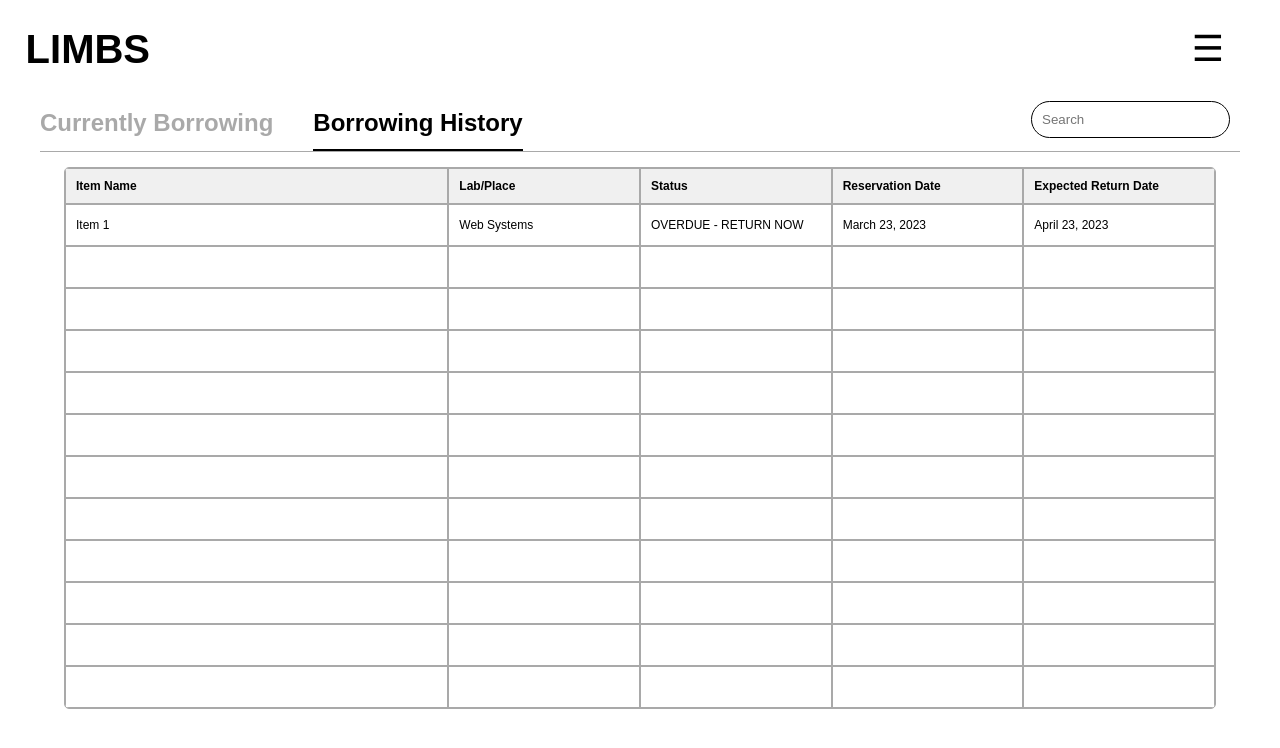
After one commit to RPI-ITWS/ITWS-2110-F24-LuckyCharms, a PHP site: page /pages/borrowingHistory/borrowing_history.html in a window 1280 px wide. The commit adds this page. Shown: the top 748 px of the page. Run offline with PHP 8.4, Linux system fonts and the light colour scheme.

Commit message:
Finished Styling for Table
Completed Styling for the Table in the borrowing history page.

Still have to add some minor styling on specific components.

```diff
--- a/borrowing_history.css
+++ b/pages/borrowingHistory/borrowing_history.css
@@ -76,3 +76,42 @@ body {
     height: 25px;
     margin-bottom: 10px;
 }
+
+table {
+    width: 90%;
+    margin: auto;
+    border-spacing: 0;
+    border-collapse: separate;
+    border: 0.5px;
+    border-style: solid;
+    border-color: darkgray;
+    border-radius: 5px;
+    overflow: hidden;
+    font-size: 12px;
+}
+
+table thead {
+    background-color: #f0f0f0;
+}
+
+table th {
+    padding: 10px;
+    text-align: left;
+    border: 0.5px;
+    border-style: solid;
+    border-color: darkgray;
+}
+
+table td {
+    padding: 10px;
+    text-align: left;
+    border: 0.5px;
+    border-style: solid;
+    border-color: darkgray;
+    height: 20px;
+    width: 15%;
+}
+
+.item-name {
+    width: 30%;
+}
--- /dev/null
+++ b/pages/borrowingHistory/borrowing_history.html
@@ -0,0 +1,127 @@
+<!DOCTYPE html>
+
+<html lang="en">
+    <head>
+        <meta charset="UTF-8">
+        <meta name="viewport" content="width=device-width, initial-scale=1.0">
+        <title>Borrowing History</title>
+        <link rel="stylesheet" href="./borrowing_history.css" media="screen">
+        <script src="./borrowing_history.js"></script>
+    </head>
+    <body>
+        <div id="navbar">
+            <h1 id="logo">LIMBS</h1>
+            <button id="menu-icon">&#9776;</button>
+        </div>
+
+        <div id="content">
+            <div id="tab-bar">
+                <h2 class="tab-button">Currently Borrowing</h2>
+                <h2 class="tab-button" id="chosen">Borrowing History</h2>
+
+                <div id="search-bar">
+                    <input type="text" placeholder="Search">
+                </div>
+            </div>
+
+            <table>
+                <thead>
+                    <tr>
+                        <th>Item Name</th>
+                        <th>Lab/Place</th>
+                        <th>Status</th>
+                        <th>Reservation Date</th>
+                        <th>Expected Return Date</th>
+                    </tr>
+                </thead>
+
+                <tbody>
+                    <tr>
+                        <td class="item-name">Item 1</td>
+                        <td class="place">Web Systems</td>
+                        <td><span class="status">OVERDUE - RETURN NOW</span></td>
+                        <td class="reservation">March 23, 2023</td>
+                        <td class="expected-return-date">April 23, 2023</td>
+                    </tr>
+                    <tr>
+                        <td class="item-name"></td>
+                        <td class="place"></td>
+                        <td><span class="status"></span></td>
+                        <td class="reservation"></td>
+                        <td class="expected-return-date"></td>
+                    </tr>
+                    <tr>
+                        <td class="item-name"> </td>
+                        <td class="place"> </td>
+                        <td><span class="status"> </span></td>
+                        <td class="reservation"> </td>
+                        <td class="expected-return-date"> </td>
+                    </tr>
+                    <tr>
+                        <td class="item-name"> </td>
+                        <td class="place"> </td>
+                        <td><span class="status"> </span></td>
+                        <td class="reservation"> </td>
+                        <td class="expected-return-date"> </td>
+                    </tr>
+                    <tr>
+                        <td class="item-name"> </td>
+                        <td class="place"> </td>
+                        <td><span class="status"> </span></td>
+                        <td class="reservation"> </td>
+                        <td class="expected-return-date"> </td>
+                    </tr>
+                    <tr>
+                        <td class="item-name"> </td>
+                        <td class="place"> </td>
+                        <td><span class="status"> </span></td>
+                        <td class="reservation"> </td>
+                        <td class="expected-return-date"> </td>
+                    </tr>
+                    <tr>
+                        <td class="item-name"> </td>
+                        <td class="place"> </td>
+                        <td><span class="status"> </span></td>
+                        <td class="reservation"> </td>
+                        <td class="expected-return-date"> </td>
+                    </tr>
+                    <tr>
+                        <td class="item-name"> </td>
+                        <td class="place"> </td>
+                        <td><span class="status"> </span></td>
+                        <td class="reservation"> </td>
+                        <td class="expected-return-date"> </td>
+                    </tr>
+                    <tr>
+                        <td class="item-name"> </td>
+                        <td class="place"> </td>
+                        <td><span class="status"> </span></td>
+                        <td class="reservation"> </td>
+                        <td class="expected-return-date"> </td>
+                    </tr>
+                    <tr>
+                        <td class="item-name"> </td>
+                        <td class="place"> </td>
+                        <td><span class="status"> </span></td>
+                        <td class="reservation"> </td>
+                        <td class="expected-return-date"> </td>
+                    </tr>
+                    <tr>
+                        <td class="item-name"> </td>
+                        <td class="place"> </td>
+                        <td><span class="status"> </span></td>
+                        <td class="reservation"> </td>
+                        <td class="expected-return-date"> </td>
+                    </tr>
+                    <tr>
+                        <td class="item-name"> </td>
+                        <td class="place"> </td>
+                        <td><span class="status"> </span></td>
+                        <td class="reservation"> </td>
+                        <td class="expected-return-date"> </td>
+                    </tr>
+                </tbody>
+            </table>
+        </div>
+    </body>
+</html>
```
Also changed, not shown: borrowing_history.html (deleted, +0 -50 lines), pages/borrowingHistory/borrowing_history.js (added).
